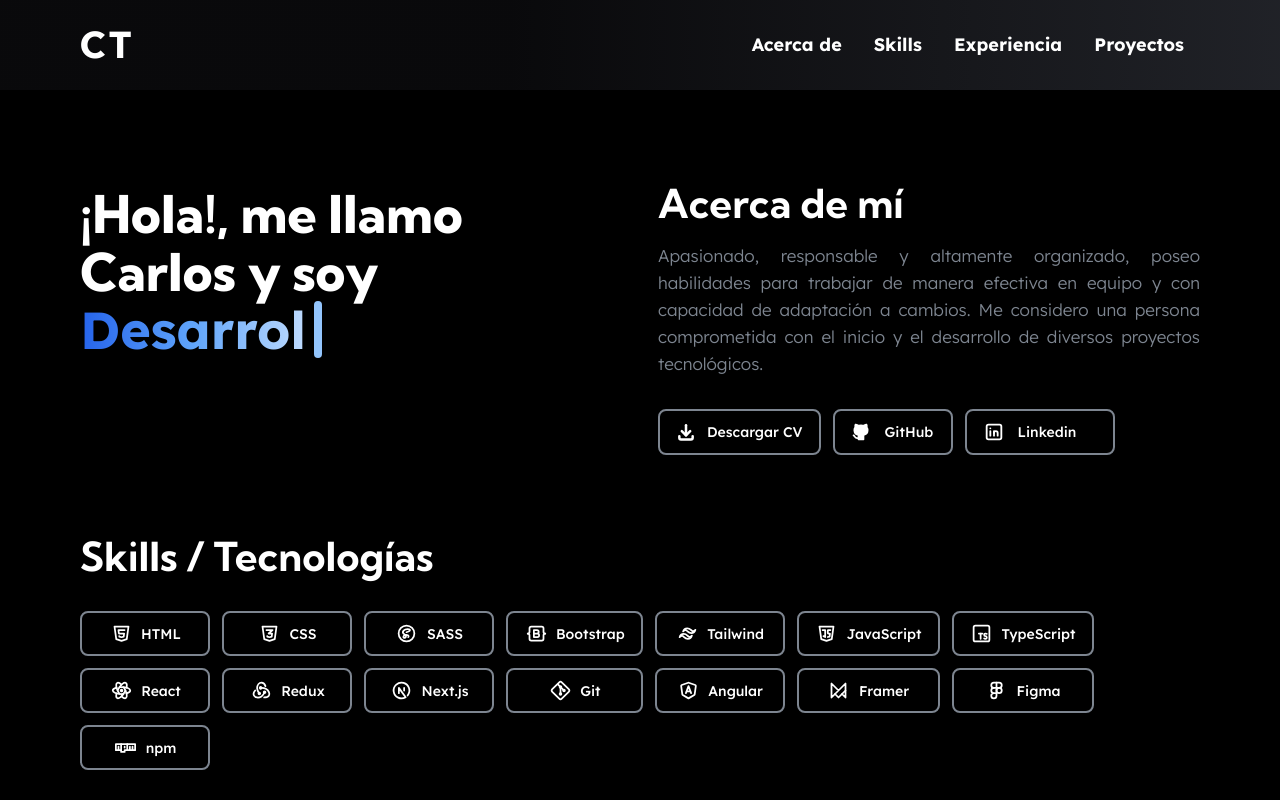
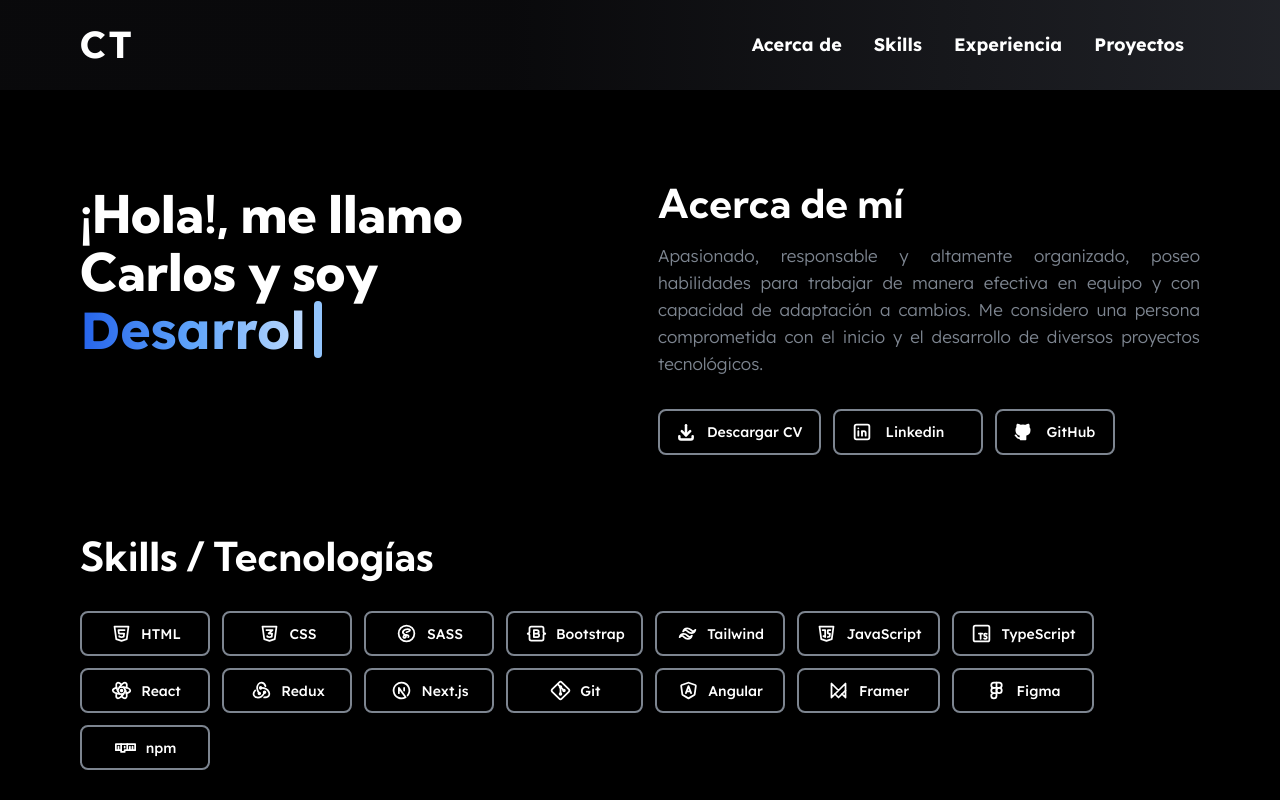
Before and after one commit to carlostrujilloneyra/portfolio-project, a Next.js app: page / in a window 1280 px wide. Shown: the top 800 px of the page. Built offline with nearby package versions, Linux system fonts and the light colour scheme.

Commit message:
feat: Actualizar enlaces de redes sociales en el componente Hero

```diff
--- a/src/components/hero/components/SocialNetworks.tsx
+++ b/src/components/hero/components/SocialNetworks.tsx
@@ -27,6 +27,15 @@
         </button>
 
         <Link
+          href="https://www.linkedin.com/in/carlostrujillo21/"
+          target="_blank"
+          className="social-network grid w-[150px] grid-cols-[23px,max-content] items-center gap-x-3 lg:hover:border-[#0b66c2] lg:hover:bg-[#0b66c2]"
+        >
+          <IconBrandLinkedin size={22} color="#fff" stroke={2} />
+          Linkedin
+        </Link>
+
+        <Link
           href="https://github.com/carlostrujilloneyra"
           target="_blank"
           className="social-network grid grid-cols-[22px,50px] items-center  gap-x-3 lg:hover:bg-[#232326]"
@@ -34,15 +43,6 @@
           <IconBrandGithubFilled size={20} color="#fff" stroke={3} />
           GitHub
         </Link>
-
-        <Link
-          href="https://www.linkedin.com/in/carlostrujillo21/"
-          target="_blank"
-          className="social-network grid w-[150px] grid-cols-[23px,max-content] items-center gap-x-3 lg:hover:border-[#0b66c2] lg:hover:bg-[#0b66c2]"
-        >
-          <IconBrandLinkedin size={22} color="#fff" stroke={2} />
-          Linkedin
-        </Link>
       </div>
     </>
   );
```
